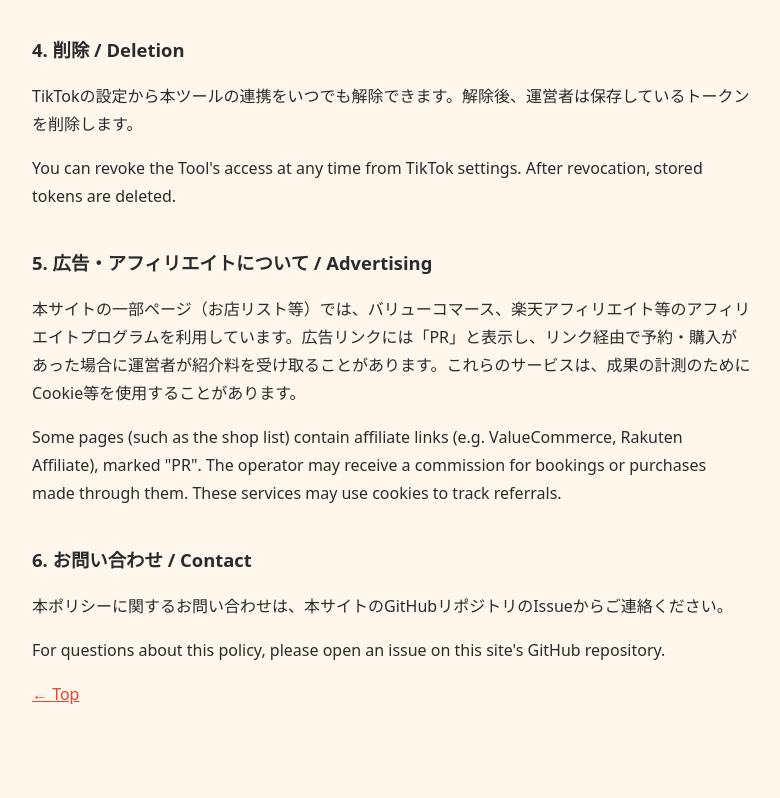
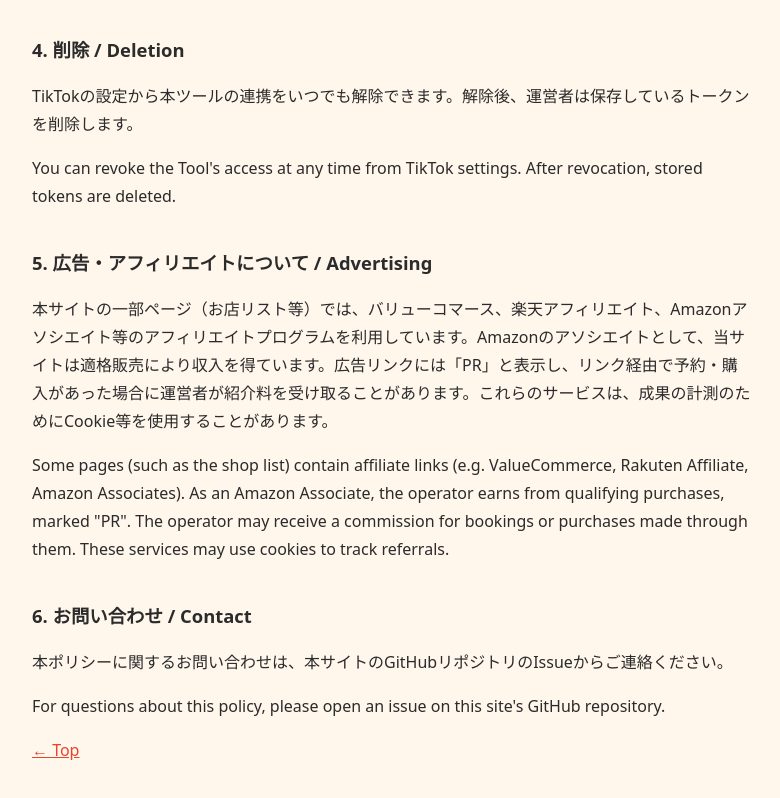
Before and after one commit to 711-yskw/tokyo-gourmet-site, a plain HTML site: page privacy.html in a window 1280 px wide. Shown: the part 786-1584 px from the top of the page, without its empty margins (248-1028 px from the left). Before the commit the page ends 1542 px from the top, so only its background shows below. Drawn offline with Linux system fonts and the light colour scheme.

Commit message:
Add Amazon Associates disclosure

```diff
--- a/privacy.html
+++ b/privacy.html
@@ -14,8 +14,8 @@
 <p>TikTokの設定から本ツールの連携をいつでも解除できます。解除後、運営者は保存しているトークンを削除します。</p>
 <p lang="en">You can revoke the Tool's access at any time from TikTok settings. After revocation, stored tokens are deleted.</p>
 <h2>5. 広告・アフィリエイトについて / Advertising</h2>
-<p>本サイトの一部ページ（お店リスト等）では、バリューコマース、楽天アフィリエイト等のアフィリエイトプログラムを利用しています。広告リンクには「PR」と表示し、リンク経由で予約・購入があった場合に運営者が紹介料を受け取ることがあります。これらのサービスは、成果の計測のためにCookie等を使用することがあります。</p>
-<p lang="en">Some pages (such as the shop list) contain affiliate links (e.g. ValueCommerce, Rakuten Affiliate), marked "PR". The operator may receive a commission for bookings or purchases made through them. These services may use cookies to track referrals.</p>
+<p>本サイトの一部ページ（お店リスト等）では、バリューコマース、楽天アフィリエイト、Amazonアソシエイト等のアフィリエイトプログラムを利用しています。Amazonのアソシエイトとして、当サイトは適格販売により収入を得ています。広告リンクには「PR」と表示し、リンク経由で予約・購入があった場合に運営者が紹介料を受け取ることがあります。これらのサービスは、成果の計測のためにCookie等を使用することがあります。</p>
+<p lang="en">Some pages (such as the shop list) contain affiliate links (e.g. ValueCommerce, Rakuten Affiliate, Amazon Associates). As an Amazon Associate, the operator earns from qualifying purchases, marked "PR". The operator may receive a commission for bookings or purchases made through them. These services may use cookies to track referrals.</p>
 <h2>6. お問い合わせ / Contact</h2>
 <p>本ポリシーに関するお問い合わせは、本サイトのGitHubリポジトリのIssueからご連絡ください。</p>
 <p lang="en">For questions about this policy, please open an issue on this site's GitHub repository.</p>
```
